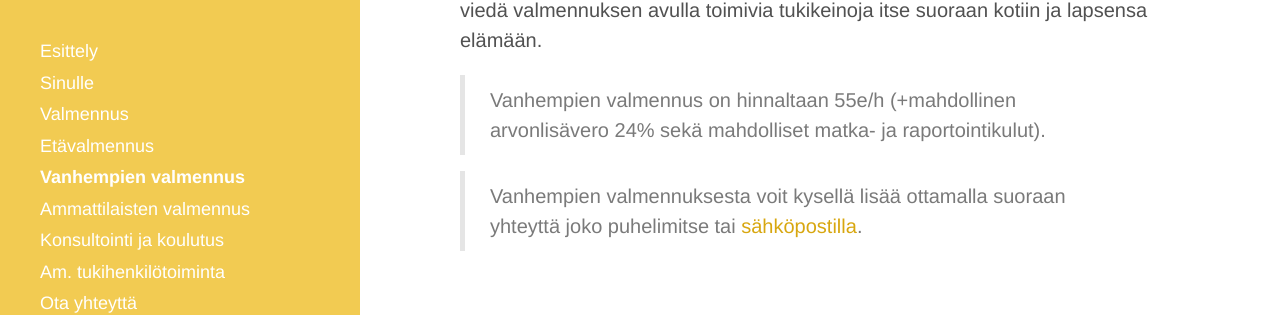
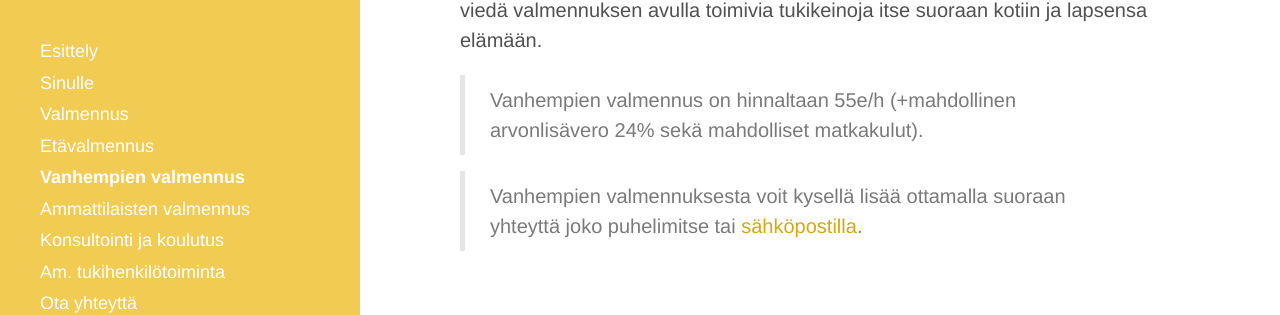
Before and after one commit to niinapiira/neppari.net, a Jekyll site: the page built from vanhempien-valmennus.md, in a window 1280 px wide and 950 px high. Shown: the part 559-874 px from the top of the window. Built offline with Jekyll 4.4.1, drawn with Linux system fonts in a browser that asks for light colours.

Commit message:
Updated vanhempien-valmennus.md

```diff
--- a/vanhempien-valmennus.md
+++ b/vanhempien-valmennus.md
@@ -22,6 +22,6 @@ Vanhempien valmennuksessa voidaan käydä läpi diagnoosin saannin ensitietoa, k
 
 Vanhempien valmennus sopii erittäin hyvin myös perheeseen, jossa itse nepsy-lapsi, nuori tai aikuinen ei ole motivoitunut valmennukseen. Vanhemmat voivat viedä valmennuksen avulla toimivia tukikeinoja itse suoraan kotiin ja lapsensa elämään.
 
-> Vanhempien valmennus on hinnaltaan 55e/h (+mahdollinen arvonlisävero 24% sekä mahdolliset matka- ja raportointikulut).
+> Vanhempien valmennus on hinnaltaan 55e/h (+mahdollinen arvonlisävero 24% sekä mahdolliset matkakulut).
 
 > Vanhempien valmennuksesta voit kysellä lisää ottamalla suoraan yhteyttä joko puhelimitse tai [sähköpostilla](/ota-yhteytta).
```
